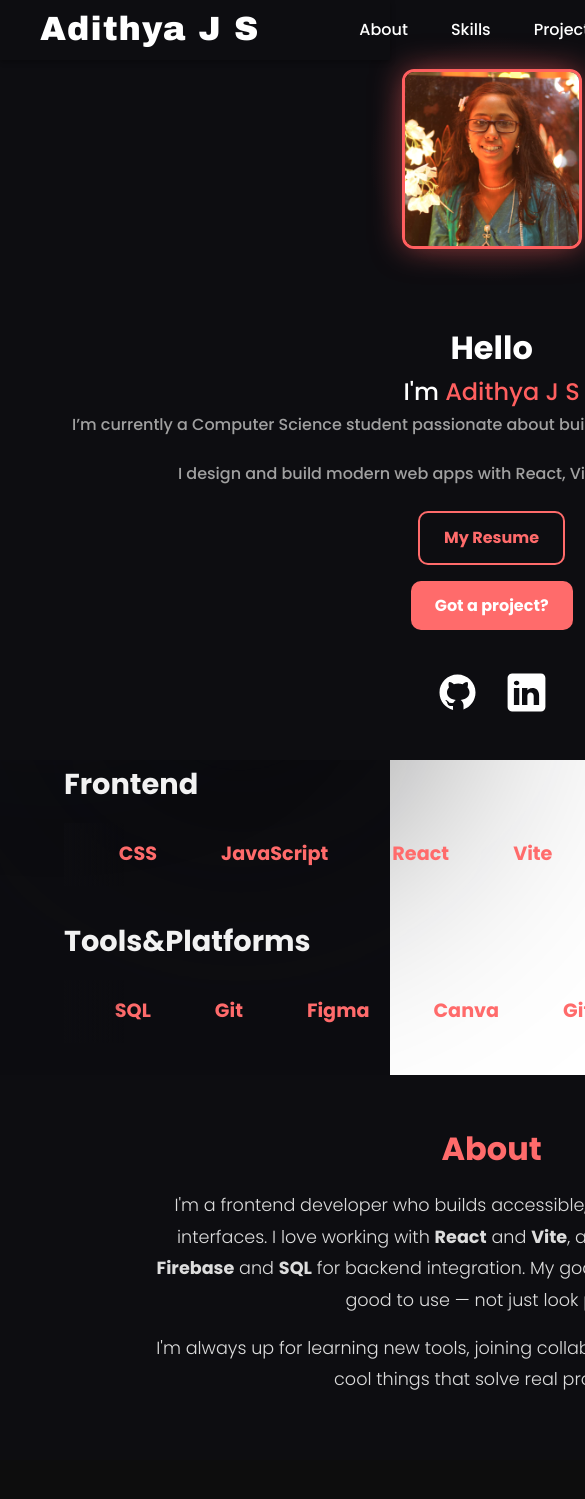
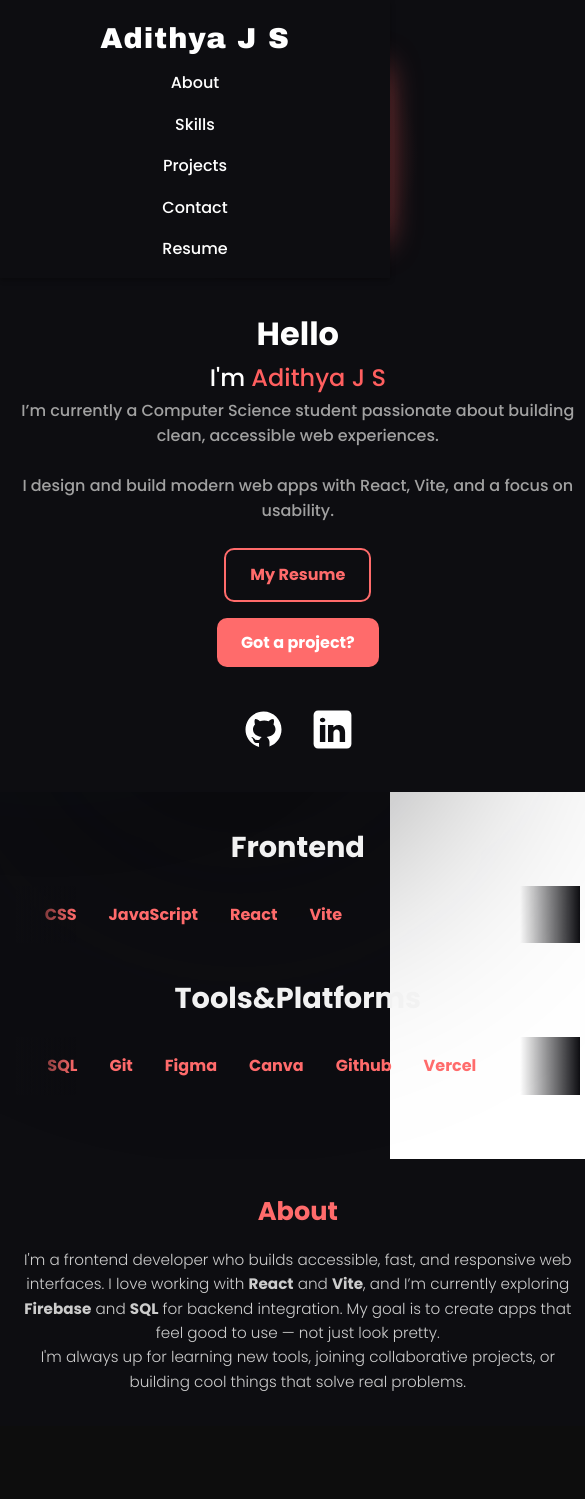
Before and after one commit to adithyajs22/portfolio, a React (Vite) app: page / in a window 390 px wide. Shown: the top 1499 px of the page, 585 px wide, since content can reach past the window. Built offline with nearby package versions, Linux system fonts and the light colour scheme.

Commit message:
Styles added

```diff
--- a/src/App.css
+++ b/src/App.css
@@ -5,33 +5,42 @@
   padding: 0;
   box-sizing: border-box;
 }
+
+html {
+  scroll-behavior: smooth;
+}
+
+body {
+  background-color: #0D0D11;
+  color: white;
+  font-family: 'Poppins', sans-serif;
+  line-height: 1.6;
+}
+
 a {
   text-decoration: none;
   color: inherit;
 }
 
-body {
-  line-height: 1.6;
-  margin: 0;
-  padding: 0;
-  background-color: #0D0D11;
-  color: white;
-  font-family: 'Poppins', sans-serif;
+.app {
+  position: relative;
+  z-index: 1;
 }
+
+/* Glowing Effects */
 .right-glow {
   position: fixed;
   top: 40%;
   right: -150px;
   width: 600px;
   height: 600px;
-
   background: radial-gradient(circle, rgba(8, 8, 9, 0.715), transparent 70%);
   filter: blur(120px);
   z-index: 0;
   pointer-events: none;
+  animation: slow-float 15s ease-in-out infinite;
   transition: opacity 0.3s ease;
 }
-
 
 body::before {
   content: '';
@@ -44,6 +53,7 @@ body::before {
   z-index: 0;
   filter: blur(80px);
 }
+
 .blob-left {
   position: fixed;
   bottom: 20%;
@@ -55,24 +65,15 @@ body::before {
   z-index: 0;
   pointer-events: none;
 }
-.app {
-  position: relative;
-  z-index: 1; }
 
-
-html {
-  scroll-behavior: smooth;
-}
+/* Float Animation */
 @keyframes slow-float {
-  0% { transform: translateY(0); }
-  50% { transform: translateY(30px); }
+  0%   { transform: translateY(0); }
+  50%  { transform: translateY(30px); }
   100% { transform: translateY(0); }
 }
 
-.right-glow {
-  animation: slow-float 15s ease-in-out infinite;
-}
-
+/* Global Responsive Typography */
 @media (max-width: 768px) {
   section {
     padding: 2rem 1rem;
--- a/src/components/ContactSection/ContactSection.css
+++ b/src/components/ContactSection/ContactSection.css
@@ -1,15 +1,16 @@
-.contact{
-    padding: 4rem 2rem;
+.contact {
+  padding: 4rem 2rem;
   background-color: #0d0d0d;
   text-align: center;
   color: #f5f5f5;
 }
 
- .contact h2 {
+.contact h2 {
   margin-bottom: 1.5rem;
   font-size: 2rem;
   color: antiquewhite;
 }
+
 .contact p {
   max-width: 600px;
   margin: 0 auto 2rem;
@@ -17,6 +18,7 @@
   line-height: 1.6;
   color: #ccc;
 }
+
 .contact-text {
   margin-bottom: 2rem;
 }
@@ -35,32 +37,44 @@
   gap: 0.5rem;
   padding: 0.75rem 1.5rem;
   font-size: 1rem;
-  text-decoration: none;
   border-radius: 5px;
   white-space: nowrap;
+  transition: all 0.3s ease;
 }
-
 
 .btn-filled {
   background-color: #ff6b6b;
   color: white;
   border: none;
-  transition: background-color 0.3s ease;
 }
 
 .btn-filled:hover {
   background-color: #ff5252;
-  color:white;
 }
 
 .btn-outlined {
   border: 2px solid #ff6b6b;
   color: #ff6b6b;
   background-color: transparent;
-  transition: background-color 0.3s ease, color 0.3s ease;
 }
 
 .btn-outlined:hover {
   background-color: #ff6b6b;
   color: white;
 }
+
+/* 🔧 Responsive Tweak */
+@media (max-width: 600px) {
+  .contact h2 {
+    font-size: 1.6rem;
+  }
+
+  .contact p {
+    font-size: 1rem;
+  }
+
+  .buttn a {
+    width: 100%;
+    justify-content: center;
+  }
+}
--- a/src/components/HomeSection/HomeSection.css
+++ b/src/components/HomeSection/HomeSection.css
@@ -9,30 +9,27 @@
 
 .hero {
   display: flex;
+  flex-wrap: wrap;
   flex-direction: row;
   align-items: center;
   justify-content: space-around;
-  padding: 1rem 2rem;
+  padding: 2rem;
   min-height: 90vh;
   background-color: var(--bg-color);
   color: var(--text-color);
   font-family: var(--font-main);
-  flex-wrap: wrap;
-  gap: 2rem; /* adds breathing space on wrap */
-  text-align: center; /* makes content center aligned on mobile */
+  gap: 2rem;
+  text-align: center;
 }
 
-
-
 .profile-wrapper {
-    flex: 1;
-  position: relative;
-  background: radial-gradient(circle at center, #ff5f5f33 0%, transparent 70%);
-  border-radius: 50%;
-  padding: 2rem;
+  flex: 1;
   display: flex;
   justify-content: center;
   align-items: center;
+  padding: 2rem;
+  background: radial-gradient(circle at center, #ff5f5f33 0%, transparent 70%);
+  border-radius: 50%;
 }
 
 .profile {
@@ -45,9 +42,12 @@
 
 .hero-content {
   flex: 1;
+  display: flex;
+  flex-direction: column;
+  justify-content: center;
+  align-items: flex-start;
   padding-right: 2rem;
 }
-
 
 .hero-content h1 {
   font-size: 2.8rem;
@@ -58,18 +58,6 @@
 .hero-content h2 {
   font-size: 2rem;
   font-weight: 500;
-}
-.right-floating-label {
-  position: fixed;
-  right: 0;
-  top: 50%;
-  transform: rotate(90deg) translateY(-50%);
-  transform-origin: right center;
-  color: #ff5f5f;
-  font-size: 0.9rem;
-  letter-spacing: 2px;
-  z-index: 3;
-  opacity: 0.4;
 }
 
 .hero-content h2 span {
@@ -96,7 +84,7 @@
   border-radius: var(--radius);
   text-decoration: none;
   font-weight: 600;
-  transition: all 0.3s ease;
+  transition: transform 0.3s ease;
 }
 
 .btn-filled:hover {
@@ -123,23 +111,46 @@
   display: flex;
   gap: 1.5rem;
   margin-top: 1rem;
-
 }
 
 .hero-icons img {
   width: 45px;
   transition: transform 0.3s ease;
-    filter: invert(1);
+  filter: invert(1);
 }
 
 .hero-icons img:hover {
   transform: scale(1.2);
 }
+
+.right-floating-label {
+  position: fixed;
+  right: 0;
+  top: 50%;
+  transform: rotate(90deg) translateY(-50%);
+  transform-origin: right center;
+  color: #ff5f5f;
+  font-size: 0.9rem;
+  letter-spacing: 2px;
+  z-index: 3;
+  opacity: 0.4;
+}
+
+/* 🔧 Responsive Design */
 @media (max-width: 768px) {
   .hero {
     flex-direction: column;
-    justify-content: center;
     padding: 2rem 1rem;
+    text-align: center;
+  }
+
+  .profile {
+    width: 180px;
+  }
+
+  .hero-content {
+    align-items: center;
+    padding-right: 0;
   }
 
   .hero-content h1 {
@@ -163,26 +174,7 @@
     justify-content: center;
   }
 
-  .profile {
-    width: 180px;
-  }
-
   .right-floating-label {
-    display: none; /* Hide label on mobile screens */
+    display: none;
   }
 }
-.hero-content {
-  flex: 1;
-  padding-right: 2rem;
-  display: flex;
-  flex-direction: column;
-  justify-content: center;
-  align-items: flex-start;
-}
-
-@media (max-width: 768px) {
-  .hero-content {
-    align-items: center;
-    padding-right: 0;
-  }
-}
--- a/src/components/HomeSection/HomeSection.jsx
+++ b/src/components/HomeSection/HomeSection.jsx
@@ -14,8 +14,8 @@ const HomeSection = () => {
       <p>I’m currently a Computer Science student passionate about building clean, accessible web experiences.</p>
     <p>I design and build modern web apps with React, Vite, and a focus on usability.</p>
       <div className='herocontent'>
-       <a className="btn-outlined" href="/resume.pdf" >My Resume</a>
-       <a className="btn-filled" href="#contact">Got a project?</a>
+       <a className="btn-outlined" href="/adithyaResume.pdf" target="_blank" >My Resume</a>
+       <a className="btn-filled" href="#contacts">Got a project?</a>
       </div>
       <div className='hero-icons'>
         <a className="githublogo" href="https://github.com/adithyajs22"target='_blank'>
--- a/src/components/Navbar/Navbar.module.css
+++ b/src/components/Navbar/Navbar.module.css
@@ -1,4 +1,11 @@
 @import url('https://fonts.googleapis.com/css2?family=Archivo+Black&display=swap');
+
+:root {
+  --bg-color: #0D0D11;
+  --text-color: #FFFFFF;
+  --accent-color: #FF5F5F;
+}
+
 .navbar {
   position: fixed;
   top: 0;
@@ -9,48 +16,56 @@
   justify-content: space-between;
   align-items: center;
   padding: 0 40px;
-  background-color: #0D0D11;
+  background-color: var(--bg-color);
   box-shadow: 0 2px 5px rgba(0, 0, 0, 0.3);
-  z-index: 999;
+  z-index: 1000;
+  width: 100%;
 }
 
-.home{
-    font-weight: 800;
+.home {
+  font-weight: 800;
   font-size: 2.1rem;
   letter-spacing: 1px;
-   font-family: "Archivo Black", sans-serif;
+  font-family: "Archivo Black", sans-serif;
+  color: var(--text-color);
+}
 
-}
 .navbar a {
   color: var(--text-color);
   transition: 0.2s ease;
+  font-weight: 500;
 }
 
 .navbar a:hover {
   color: var(--accent-color);
   transform: scale(1.05);
 }
-.navbar {
-  display: flex;
-  justify-content: space-between;
-  align-items: center;
-  padding: 0 40px;
-  height: 60px;
-  background-color: var(--bg-color);
-  position: fixed;
-  width: 100%;
-  top: 0;
-  z-index: 1000;
-}
 
 .left {
   flex-shrink: 0;
-
 }
 
 .right {
   display: flex;
-  gap: 43px;
+  gap: 2rem;
   align-items: center;
-   margin:100px;
 }
+
+/* 🔧 Responsive navbar */
+@media (max-width: 768px) {
+  .navbar {
+    flex-direction: column;
+    padding: 1rem;
+    height: auto;
+  }
+
+  .right {
+    margin-top: 0.5rem;
+    flex-direction: column;
+    gap: 1rem;
+  }
+
+  .home {
+    font-size: 1.8rem;
+  }
+}
--- a/src/components/ProjectSection/ProjectSection.css
+++ b/src/components/ProjectSection/ProjectSection.css
@@ -1,10 +1,9 @@
 .project-section {
-  padding: 3rem 4rem;
+  padding: 4rem 2rem;
   background-color: #0d0d0d;
   color: #f5f5f5;
   max-width: 1200px;
   margin: 0 auto;
-  padding: 4rem 2rem;
 }
 
 .project-section h2 {
@@ -22,20 +21,19 @@
   justify-items: center;
 }
 
-
 .project-card {
   background: linear-gradient(145deg, #1a1a1a, #121212);
   padding: 2rem;
   border-radius: 15px;
   border: 1px solid #2a2a2a;
   box-shadow: 0 5px 15px rgba(255, 107, 107, 0.05);
-  transition: all 0.3s ease-in-out;
+  transition: transform 0.3s ease, box-shadow 0.3s ease;
   position: relative;
   overflow: hidden;
 }
 
 .project-card:hover {
-  transform: translateY(-8px);
+  transform: scale(1.02);
   box-shadow: 0 12px 30px rgba(255, 107, 107, 0.15);
 }
 
@@ -70,15 +68,12 @@
 .project-links {
   margin-top: 1rem;
   display: flex;
-   padding-right: 2rem;
   gap: 1.5rem;
-    flex-wrap: wrap;
   flex-wrap: wrap;
   justify-content: flex-start;
 }
 
 .project-links a {
-  display: inline-block;
   text-decoration: none;
   color: #7ecfff;
   font-weight: bold;
@@ -87,9 +82,8 @@
   padding: 0.4rem 0.9rem;
   min-width: 120px;
   border-radius: 8px;
-  transition: all 0.2s ease-in-out;
+  transition: background-color 0.2s ease, color 0.2s ease;
   flex: 1 1 auto;
-
 }
 
 .project-links a:hover {
@@ -97,13 +91,21 @@
   color: #0d0d0d;
 }
 
-.project-card {
-  transition: transform 0.3s ease, box-shadow 0.3s ease;
+/* 🔧 Responsive Design */
+@media (max-width: 768px) {
+  .project-section h2 {
+    font-size: 2rem;
   }
-.project-card:hover {
-  transform: scale(1.02);
-  box-shadow: 0 10px 30px rgba(0, 0, 0, 0.3);
+
+  .card-content h3 {
+    font-size: 1.2rem;
   }
+
+  .card-content p {
+    font-size: 0.9rem;
+  }
+}
+
 @media (max-width: 480px) {
   .project-links {
     flex-direction: column;
--- a/src/components/SkillSection/SkillSection.css
+++ b/src/components/SkillSection/SkillSection.css
@@ -1,12 +1,18 @@
 #skills {
-  padding: 0rem 4rem;
-  padding-top:0.1rem;
+  padding: 2rem 4rem;
 }
 
 #skills h2 {
   font-size: 1.8rem;
   margin-bottom: 1rem;
   color: #f2f2f2;
+  text-align: center;
+}
+
+.section-wrapper {
+  max-width: 1200px;
+  margin: 0 auto;
+  padding: 4rem 2rem;
 }
 
 .skills-marquee {
@@ -14,14 +20,9 @@
   white-space: nowrap;
   padding: 1rem 0;
   position: relative;
+  margin-bottom: 2rem;
+  flex: 1;
   scrollbar-width: none;
-  margin-bottom: 2rem;
-  flex:1;
-}
-.section-wrapper {
-  max-width: 1200px;
-  margin: 0 auto;
-  padding: 4rem 2rem;
 }
 
 .skills-marquee::-webkit-scrollbar {
@@ -50,6 +51,7 @@
     transform: translateX(-50%);
   }
 }
+
 .skills-marquee::before,
 .skills-marquee::after {
   content: "";
@@ -69,3 +71,14 @@
   right: 0;
   background: linear-gradient(to left, #0d0d11, transparent);
 }
+
+@media (max-width: 768px) {
+  #skills {
+    padding: 2rem 1rem;
+  }
+
+  .marquee-content span {
+    font-size: 1rem;
+    margin: 0 1rem;
+  }
+}
--- a/src/components/WhatIknow/WhatIknow.css
+++ b/src/components/WhatIknow/WhatIknow.css
@@ -1,5 +1,3 @@
-
-
 .what-i-know {
   padding: 3rem 2rem;
   background-color: #0D0D11;
@@ -8,16 +6,44 @@
 }
 
 .what-i-know h2 {
-  font-size: 2rem;
+  font-size: 2.2rem;
   margin-bottom: 1rem;
   color: #FF6B6B;
+  font-weight: 600;
 }
 
 .what-i-know p {
   max-width: 700px;
-  margin: 0 auto 1rem;
+  margin: 0 auto;
   line-height: 1.8;
-  color: #ddd;
+  color: #ccc;
   font-weight: 300;
   font-size: 1.1rem;
+  padding: 0 1rem;
 }
+
+@media (max-width: 768px) {
+  .what-i-know {
+    padding: 2rem 1rem;
+  }
+
+  .what-i-know h2 {
+    font-size: 1.8rem;
+  }
+
+  .what-i-know p {
+    font-size: 1rem;
+    line-height: 1.6;
+  }
+}
+
+@media (max-width: 480px) {
+  .what-i-know h2 {
+    font-size: 1.6rem;
+  }
+
+  .what-i-know p {
+    font-size: 0.95rem;
+    padding: 0;
+  }
+}
```
Also changed, not shown: 1 other file (tests, documents, lock files or other folders). Lines whose indentation alone changed are shown as unchanged.
